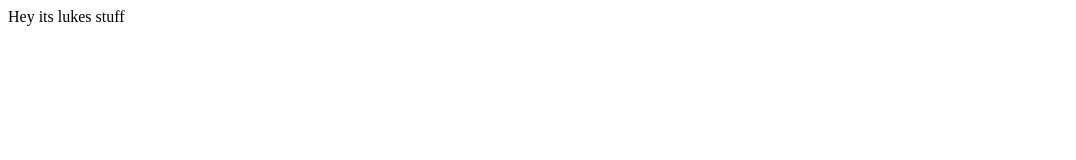
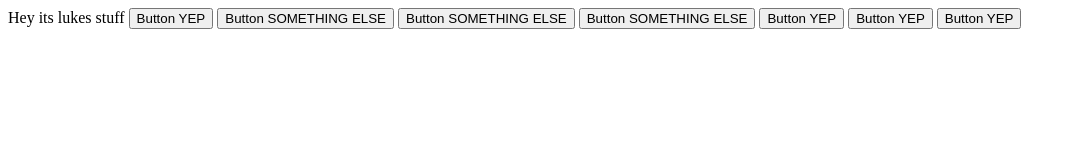
Before and after one commit to lukeschunk/branchPractice, a plain HTML site: page index.html in a window 1280 px wide. Shown: the whole page, without its empty margins (0-1076 px from the left). Drawn offline with Linux system fonts and the light colour scheme.

Commit message:
buttons added

```diff
--- a/index.html
+++ b/index.html
@@ -6,5 +6,12 @@
   </head>
   <body>
     Hey its lukes stuff
+    <button>Button YEP</button>
+    <button>Button SOMETHING ELSE</button>
+    <button>Button SOMETHING ELSE</button>
+    <button>Button SOMETHING ELSE</button>
+    <button>Button YEP</button>
+    <button>Button YEP</button>
+    <button>Button YEP</button>
   </body>
 </html>
```
